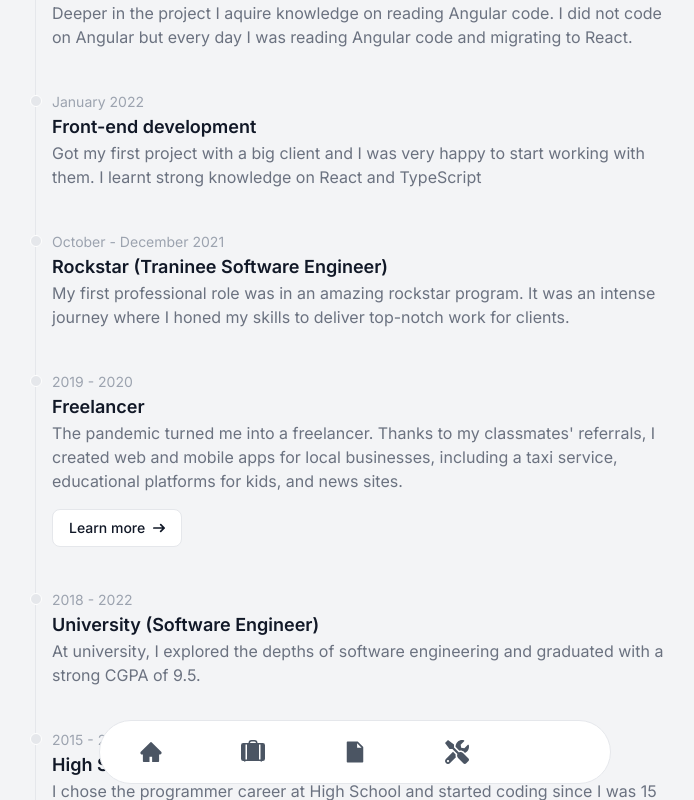
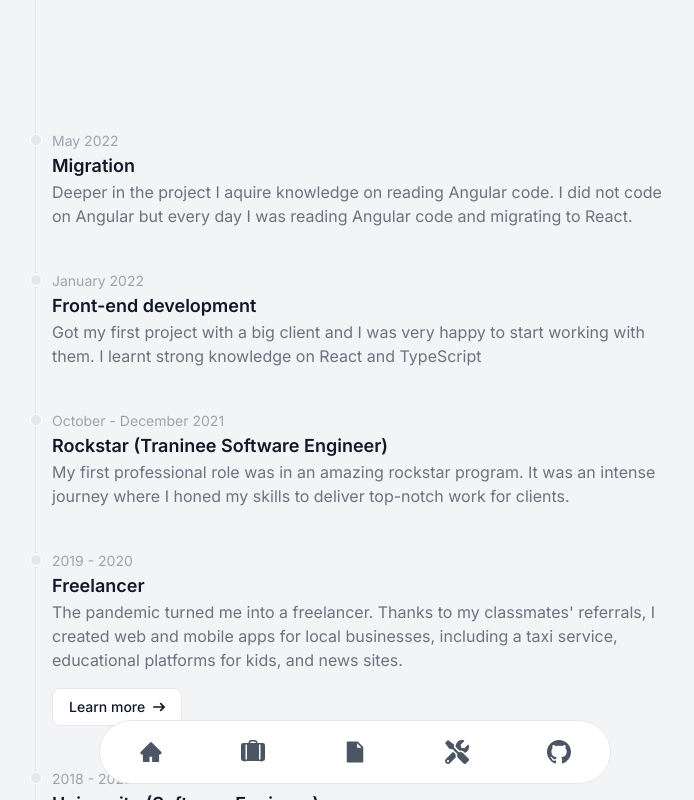
Before and after one commit to ErickLlerenas/portfolio, a Next.js app: page /experience in a window 1280 px wide. Shown: the top 800 px of the page, without its empty margins (285-979 px from the left). Built offline with nearby package versions, Linux system fonts and the light colour scheme.

Commit message:
fix errors

```diff
--- a/app/experience/page.tsx
+++ b/app/experience/page.tsx
@@ -4,7 +4,7 @@ import Link from "next/link";
 
 export default function Experience() {
 	return (
-		<div className="items-center flex justify-center h-screen">
+		<div className="items-center flex justify-center">
 			<ol className="relative border-s border-gray-200 w-11/12 md:w-9/12 lg:w-1/2 py-32">
 				<li className="mb-10 ms-4">
 					<div className="absolute w-3 h-3 bg-gray-200 rounded-full mt-1.5 -start-1.5 border border-white"></div>
--- a/app/page.tsx
+++ b/app/page.tsx
@@ -3,7 +3,7 @@ import profilePicture from "../public/me.png";
 
 export default function Home() {
 	return (
-    <main className="px-52 pt-44 tracking-wide">
+		<main className="px-36 pt-44 tracking-wide">
 			<div className="flex flex-row justify-between items-center">
 				<h1 className="text-gray-700 font-bold text-7xl leading-snug">
 					Hey There,
@@ -19,7 +19,9 @@ export default function Home() {
 
 			<div className="flex justify-between">
 				<div className="mt-64 flex flex-row items-center">
-          <span className="text-gray-600 font-extrabold text-6xl">+3</span>
+					<span className="text-gray-600 font-extrabold text-6xl">
+						+3
+					</span>
 					<span className="ml-2 text-gray-600 text-xl">
 						Years of experience
 					</span>
--- a/components/bottomNavigationBar.tsx
+++ b/components/bottomNavigationBar.tsx
@@ -1,15 +1,19 @@
 import Link from "next/link";
 import { IconType } from "react-icons";
 import { AiFillHome, AiFillFile } from "react-icons/ai";
-import { BsFillSuitcaseLgFill } from "react-icons/bs";
+import { BsFillSuitcaseLgFill, BsGithub } from "react-icons/bs";
 import { FaTools } from "react-icons/fa";
-import { MdOutlineHistory } from "react-icons/md";
 
 export default function BottomNavigationBar() {
 	return (
 		<div className="fixed z-50 w-full h-16 max-w-lg -translate-x-1/2 bg-white border border-gray-200 rounded-full bottom-4 left-1/2">
 			<div className="grid h-full max-w-lg grid-cols-5 mx-auto">
-        <NavigationItem title="Home" href="/" Icon={AiFillHome} />
+				<NavigationItem
+					title="Home"
+					href="/"
+					Icon={AiFillHome}
+					classname="rounded-s-full"
+				/>
 				<NavigationItem
 					title="Projects"
 					href="/projects"
@@ -20,8 +24,14 @@ export default function BottomNavigationBar() {
 					href="/experience"
 					Icon={AiFillFile}
 				/>
-
 				<NavigationItem title="Skills" href="/skills" Icon={FaTools} />
+				<NavigationItem
+					title="Github"
+					href="https://www.linkedin.com/in/erick-llerenas/"
+					Icon={BsGithub}
+					classname="rounded-e-full"
+					target="_blank"
+				/>
 			</div>
 		</div>
 	);
@@ -31,17 +41,25 @@ function NavigationItem({
 	title,
 	href,
 	Icon,
+	classname,
+	target,
 }: {
 	title: string;
 	href: string;
 	Icon: IconType;
+	classname?: string;
+	target?: string;
 }) {
 	return (
 		<>
 			<Link
+				target={target}
 				data-tooltip-target={title}
 				href={href}
-        className="inline-flex flex-col items-center justify-center px-5 rounded-s-full hover:bg-gray-50"
+				className={
+					"inline-flex flex-col items-center justify-center px-5 hover:bg-gray-50 " +
+					classname
+				}
 			>
 				<Icon className="text-2xl text-gray-600" />
 				<span className="sr-only">{title}</span>
```
Lines whose indentation alone changed are shown as unchanged.
